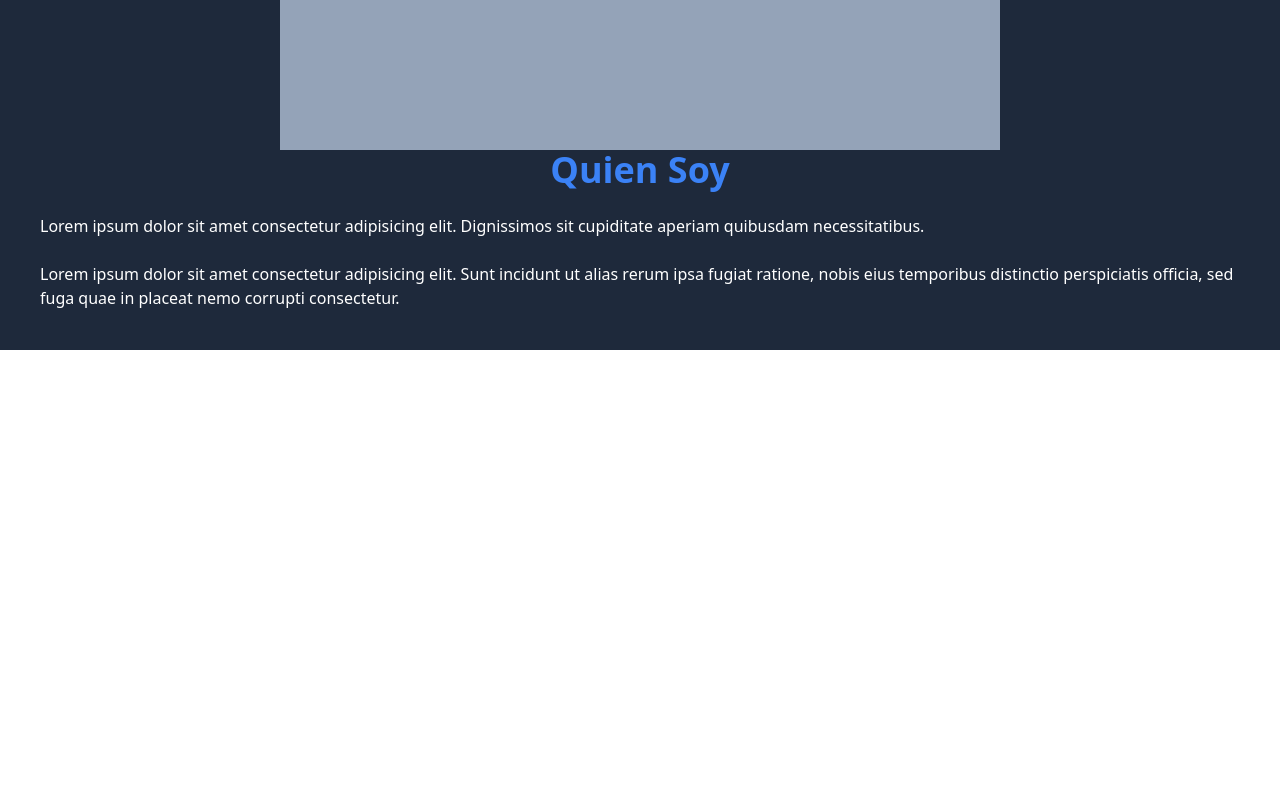
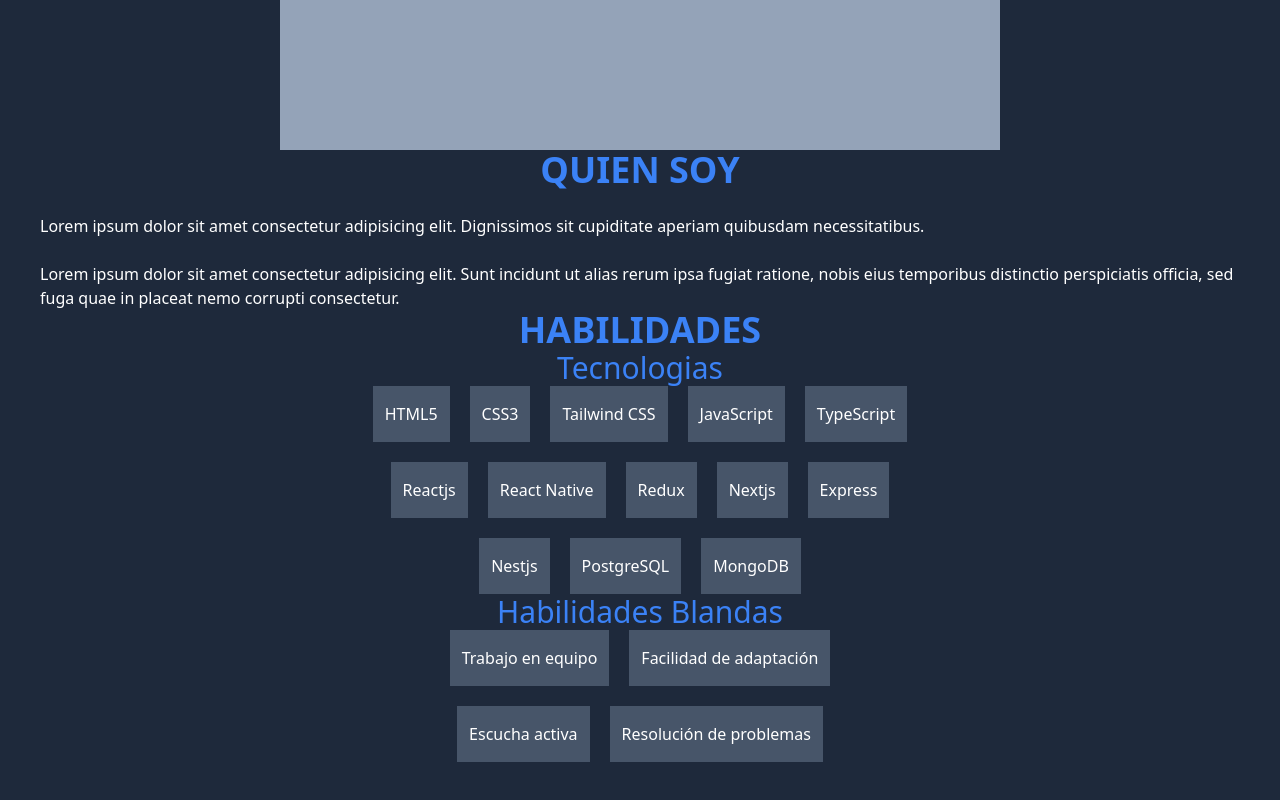
Before and after one commit to wilbernp/my-portfolio, a React (Vite) app: page / in a window 1280 px wide. Shown: the part 1050-1850 px from the top of the page. Before the commit the page ends 1400 px from the top, so only its background shows below. Built offline with nearby package versions, Linux system fonts and the light colour scheme.

Commit message:
add skills section

```diff
--- a/src/App.tsx
+++ b/src/App.tsx
@@ -2,6 +2,8 @@
 import About from './components/About/About'
 import { Banner } from './components/Banner'
 import { Layout } from './components/Layout'
+import Skills from './Skills/Skills'
+
 
 
 
@@ -10,6 +12,7 @@ export default function App() {
     <Layout>
       <Banner/>
       <About/>
+      <Skills/>
     </Layout>
   )
 }
--- /dev/null
+++ b/src/Skills/Skills.tsx
@@ -0,0 +1,22 @@
+import { softSkillsData } from '@/data/soft-skills.data'
+import { technologiesData } from '@/data/technologies.data'
+import SkillsRender from './SkillsRender'
+
+export default function Skills() {
+  return (
+    <div>
+      <h2 className='text-center text-blue-500 text-4xl font-bold'>HABILIDADES</h2>
+       <h3 className='text-center text-blue-500 text-3xl font-medium'>Tecnologias</h3>
+       <SkillsRender
+       skills={technologiesData}
+       className="max-w-[35rem]"
+       />
+
+       <h3 className='text-center text-blue-500 text-3xl font-medium'>Habilidades Blandas</h3>
+       <SkillsRender
+       skills={softSkillsData}
+       className="max-w-[33rem]"
+       />
+    </div>
+  )
+}
--- /dev/null
+++ b/src/Skills/SkillsRender.tsx
@@ -0,0 +1,27 @@
+import { ISkill } from '@/types/skill'
+
+interface SkillsRenderProps {
+    skills: ISkill[];
+    className?:string;
+}
+
+// 35rem
+export default function SkillsRender({ skills, className }: SkillsRenderProps) {
+    console.log
+    return (
+        <div
+        className={`flex flex-wrap justify-center gap-5 mx-auto ${className}`}
+        >
+            {
+                skills.map(skill => {
+                    return (
+                        <a
+                            href=""
+                            className='text-white bg-slate-600 px-3 py-4'
+                        >{skill.label}</a>
+                    )
+                })
+            }
+        </div>
+    )
+}
--- a/src/components/About/About.tsx
+++ b/src/components/About/About.tsx
@@ -1,4 +1,3 @@
-import React from 'react'
 
 export default function About() {
     return (
@@ -6,7 +5,7 @@ export default function About() {
             <div className='w-[60%] h-[50vh] bg-slate-400 mx-auto'>
             </div>
             <article>
-                <h2 className='text-center text-blue-500 text-4xl font-bold '>Quien Soy</h2>
+                <h2 className='text-center text-blue-500 text-4xl font-bold '>QUIEN SOY</h2>
                 <p className='text-white my-6'>Lorem ipsum dolor sit amet consectetur adipisicing elit. Dignissimos sit cupiditate aperiam quibusdam necessitatibus.</p>
                 <p className='text-white'>Lorem ipsum dolor sit amet consectetur adipisicing elit. Sunt incidunt ut alias rerum ipsa fugiat ratione, nobis eius temporibus distinctio perspiciatis officia, sed fuga quae in placeat nemo corrupti consectetur.</p>
             </article>
--- /dev/null
+++ b/src/data/soft-skills.data.ts
@@ -0,0 +1,17 @@
+import { ISkill } from "@/types/skill";
+
+export const softSkillsData:ISkill[] = [
+    {
+        label:"Trabajo en equipo",
+    },
+    {
+        label:"Facilidad de adaptación"
+    },
+    {
+        label:"Escucha activa"
+    },
+    {
+        label:"Resolución de problemas"
+    },
+
+]
--- /dev/null
+++ b/src/data/technologies.data.ts
@@ -0,0 +1,43 @@
+import { ISkill } from "@/types/skill";
+
+export const technologiesData:ISkill[] = [
+    {
+        label:"HTML5"
+    },
+    {
+        label:"CSS3"
+    },
+    {
+        label:"Tailwind CSS"
+    },
+    {
+        label:"JavaScript"
+    },
+    {
+        label:"TypeScript"
+    },
+    {
+        label:"Reactjs"
+    },
+    {
+        label:"React Native"
+    },
+    {
+        label:"Redux"
+    },
+    {
+        label:"Nextjs"
+    },
+    {
+        label:"Express"
+    },
+    {
+        label:"Nestjs"
+    },
+    {
+        label:"PostgreSQL"
+    },
+    {
+        label:"MongoDB"
+    }
+]
--- /dev/null
+++ b/src/types/skill.d.ts
@@ -0,0 +1,4 @@
+export interface ISkill {
+    label:string;
+    href?:string;
+}
```
